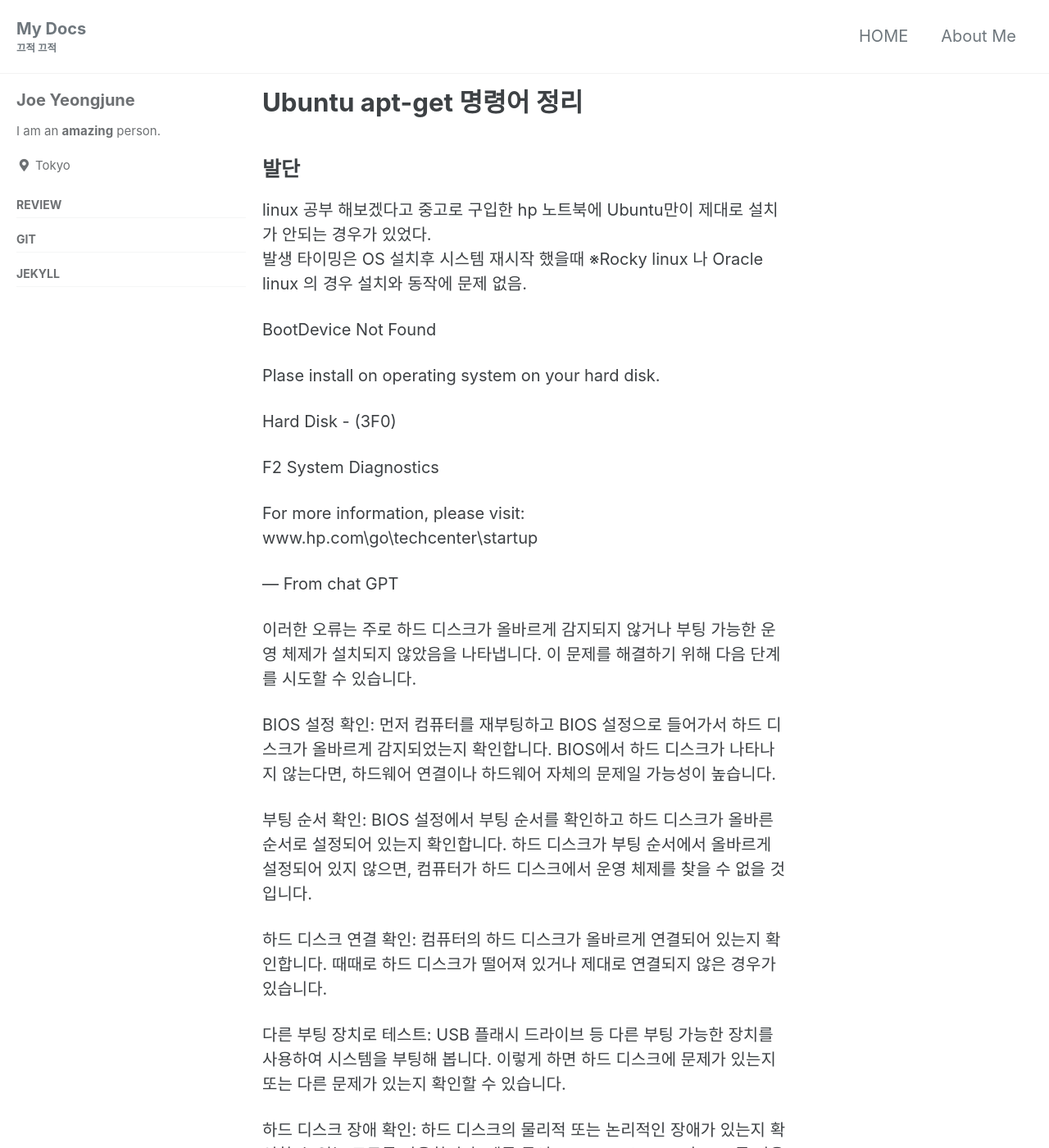
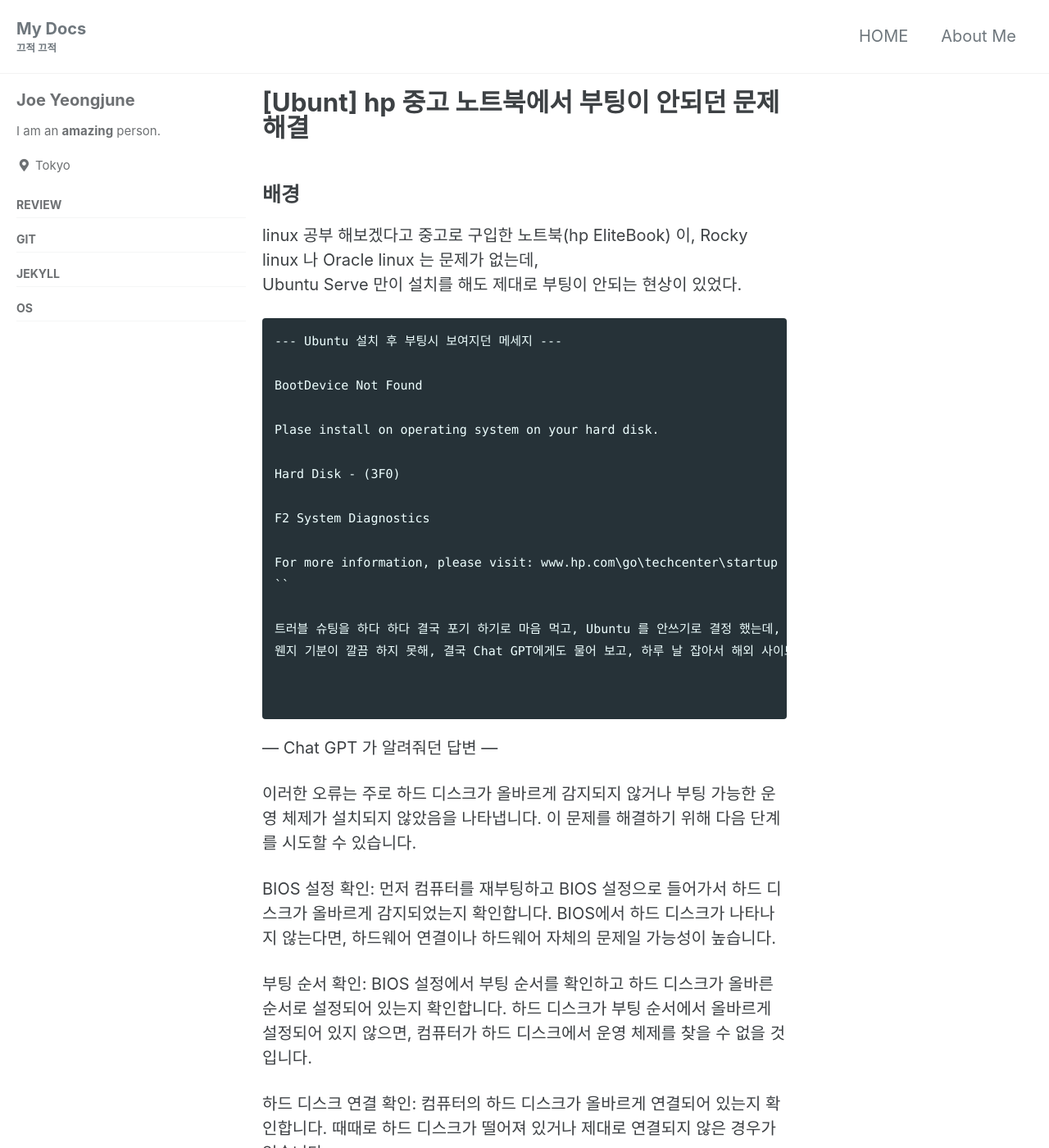
Before and after one commit to joejoeicandoit/joejoeicandoit.github.io, a Jekyll site: the page built from _posts/OS/2024-05-15-ubuntu_install_error.md, in a window 1280 px wide and 1400 px high. Shown: the whole window at 82% size. Built offline with Jekyll 4.4.1, drawn with Linux system fonts in a browser that asks for light colours; cached includes are drawn as plain includes; some of the changed text lies outside the part shown.

Commit message:
Add ubuntu install error

````diff
--- a/_data/navigation.yml
+++ b/_data/navigation.yml
@@ -23,6 +23,8 @@
     url: /git
   - title: "Jekyll"
     url: /jekyll
+  - title: "OS"
+    url: /os
   #- title: "Blog"
   #  children:
   #    - title: "Jekyll"
--- a/_posts/OS/2024-03-28-bashrc-bash_profile.md
+++ b/_posts/OS/2024-05-15-ubuntu_install_error.md
@@ -1,7 +1,7 @@
 ---
 layout: posts
-title: "Ubuntu apt-get 명령어 정리"
-date: 2024-03-26 11:00:00 +0900
+title: "[Ubunt] hp 중고 노트북에서 부팅이 안되던 문제 해결"
+date: 2024-05-15 02:48:00 +0900
 category: OS
 mermaid: true
 author_profile: true
@@ -9,17 +9,14 @@
     nav: "saidebar-category"
 ---
 
-## 발단
+## 배경
 
-linux 공부 해보겠다고 중고로 구입한 hp 노트북에 Ubuntu만이 제대로 설치가 안되는 경우가 있었다.
-발생 타이밍은 OS 설치후 시스템 재시작 했을때
-※Rocky linux 나 Oracle linux 의 경우 설치와 동작에 문제 없음.
+linux 공부 해보겠다고 중고로 구입한 노트북(hp EliteBook) 이, Rocky linux 나 Oracle linux 는 문제가 없는데,
+Ubuntu Serve 만이 설치를 해도 제대로 부팅이 안되는 현상이 있었다.
 
 
-
-
-
-
+```
+--- Ubuntu 설치 후 부팅시 보여지던 메세지 ---
 
 BootDevice Not Found
 
@@ -30,10 +27,14 @@
 F2 System Diagnostics
 
 For more information, please visit: www.hp.com\go\techcenter\startup
+``
+
+트러블 슈팅을 하다 하다 결국 포기 하기로 마음 먹고, Ubuntu 를 안쓰기로 결정 했는데,
+웬지 기분이 깔끔 하지 못해, 결국 Chat GPT에게도 물어 보고, 하루 날 잡아서 해외 사이트도 이러 저리 파 보았다.
 
 
-
---- From chat GPT
+```
+--- Chat GPT 가 알려줘던 답변 ---
 
 이러한 오류는 주로 하드 디스크가 올바르게 감지되지 않거나 부팅 가능한 운영 체제가 설치되지 않았음을 나타냅니다. 이 문제를 해결하기 위해 다음 단계를 시도할 수 있습니다.
 
@@ -48,25 +49,24 @@
 하드 디스크 장애 확인: 하드 디스크의 물리적 또는 논리적인 장애가 있는지 확인할 수 있는 도구를 사용합니다. 예를 들어, Ubuntu Live CD나 USB를 사용하여 시스템을 부팅하고 디스크 유틸리티를 실행하여 하드 디스크의 상태를 확인할 수 있습니다.
 
 재설치: 위의 단계들을 시도한 후에도 문제가 해결되지 않는다면, 하드 디스크에 문제가 있을 수 있으므로 새로운 하드 디스크로 교체하거나 운영 체제를 재설치하는 것이 좋습니다.
+```
 
+일단 다른 OS는 문제가 없었기에 GPT의 답변은 무시를 했다.
+그리고, 한 해외 유저가 남긴 "Ubuntu OS가 UEFI 파일 시스템에서 제대로 동작 하지 않는 경험을 했다" 는 코멘트를 발견하고 나서,
+아래와 같이 재 설치를 진행 했고, 문제 없이 부팅 되는것을 확인 했다.
 
+```
+--- 재설치 진행 순서 ---
 
-###########
+- 1. 설치 디스크 작성
+  - rufus 툴을 사용해, USB에 Ubuntu의 설치 디스크를 작성
+  - 파티션 구성은 GPT
+  - 타켓 시스템 UEFI(CSM なし)
 
-기동 USB
-> rufus 툴을 사용
-> 파티션 구성 GPT
-> 타켓 시스템 UEFI(CSM なし)
+- 2. 노트북 BIOS 설정
+  - BIOS 셋업
+  - 레거시 BIOS 를 UFEI(CSM なし) 로 변경
 
-노트북
-> BIOS 셋업
-> 레거시 BIOS ⇒ UFEI(CSM なし)　변경
-
-USB로 기동
-> 파티션 설정
-
-설치 완료 후, Ubuntu 로그인 성공!!
-
-
-
-/lib/systemd/system
+- 3. Ubuntu 설치
+  - 부팅 순서가 하드 디스크를 먼저 읽는 경우에는 BIOS에서 USB변경
+  - 사용자 입맛에 맞게 설정 진행 ※잘 모르면 대부분 디폴트 설정으로 진행
````
Also changed, not shown: _pages/os.md (added, +11 -0 lines), _posts/OS/2024-03-14-ubuntu-apt.md (+0 -2 lines), _posts/OS/2024-03-14-ubuntu-error.md (deleted, +0 -72 lines).
